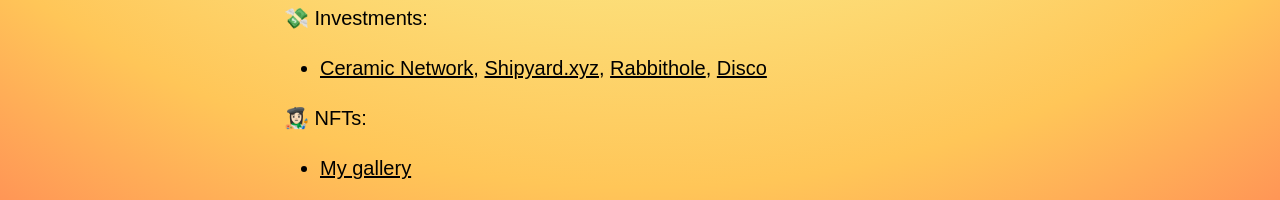
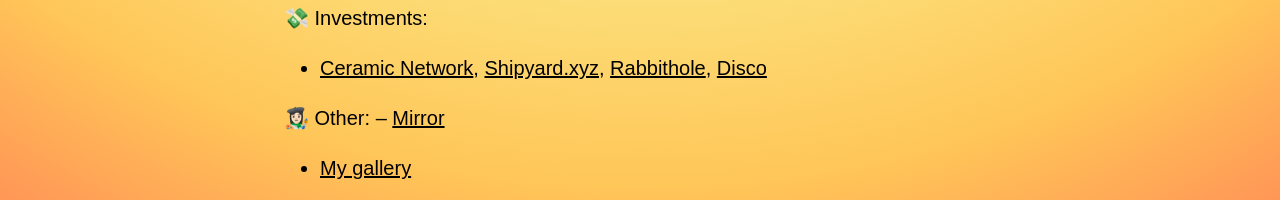
Before and after one commit to adeets-22/adeets-22.github.io, a Jekyll site: the page built from index.md, in a window 1280 px wide. Shown: the part 1980-2180 px from the top of the page. Built offline with Jekyll 4.4.1, drawn with Linux system fonts in a browser that asks for light colours.

Commit message:
Update index.md

```diff
--- a/index.md
+++ b/index.md
@@ -37,5 +37,6 @@
 💸 Investments:
 - [Ceramic Network](https://ceramic.network/), [Shipyard.xyz](https://www.shipyard.xyz/), [Rabbithole](https://rabbithole.gg/), [Disco](https://www.disco.xyz/)
 
-👩🏻‍🎨 NFTs:
+👩🏻‍🎨 Other:
+– [Mirror](https://mirror.xyz/adeets.eth)
 - [My gallery](https://gallery.so/adeets_22)
```
